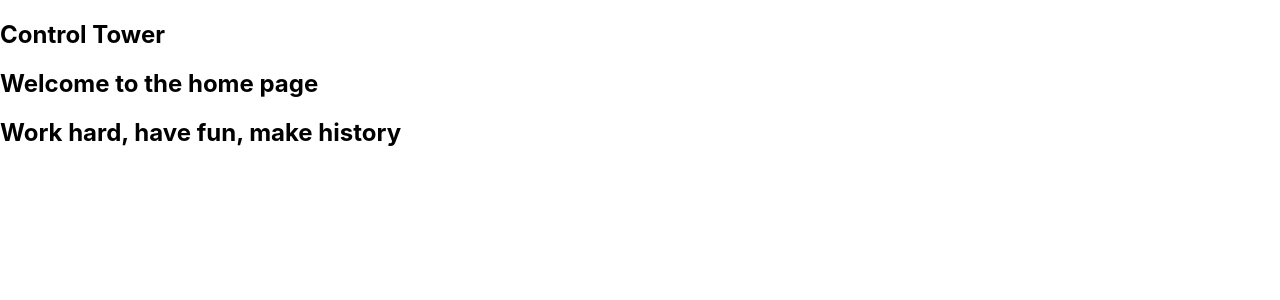
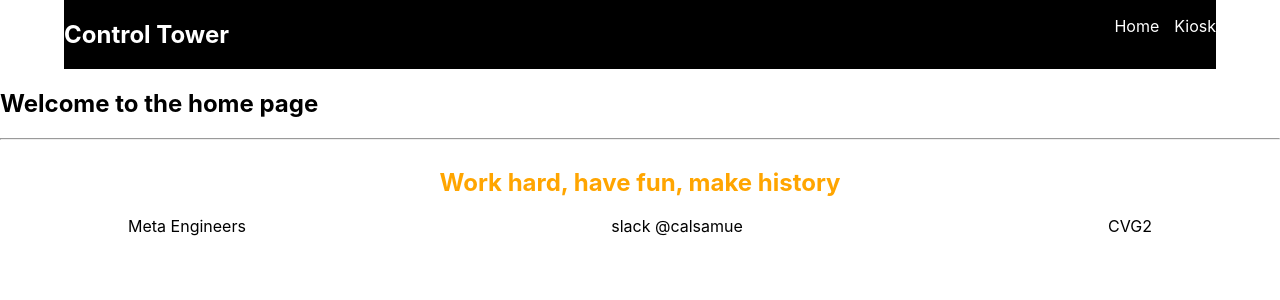
Before and after one commit to samleivadev/FrontEnd-UI, a React (Create React App) app: page / in a window 1280 px wide. Shown: the top 300 px of the page. Built offline with nearby package versions, Linux system fonts and the light colour scheme.

Commit message:
Basic header and footer

```diff
--- a/package.json
+++ b/package.json
@@ -10,6 +10,7 @@
     "react-dom": "^18.2.0",
     "react-router-dom": "^6.10.0",
     "react-scripts": "5.0.1",
+    "sass": "^1.60.0",
     "web-vitals": "^2.1.4"
   },
   "scripts": {
--- a/src/App.css
+++ b/src/App.css
@@ -1,4 +1,6 @@
-.App {
+
+
+/* .App {
   text-align: center;
 }
 
@@ -35,4 +37,4 @@
   to {
     transform: rotate(360deg);
   }
-}
+} */
--- a/src/components/footer/footer.js
+++ b/src/components/footer/footer.js
@@ -1,10 +1,26 @@
 import React from 'react';
+import style from '../footer/footer.module.css'
 
 const Footer = () => {
     return(
-        <div>
-            <h2>Work hard, have fun, make history</h2>
-        </div>
+        <section>
+            <hr />
+            <section className={style.topfooter}>
+              <h2>Work hard, have fun, make history</h2>
+            </section>
+            <section className={style.finfo}>
+                <section className={style.fleft}>
+                    Meta Engineers
+                </section>
+                <section className={style.fcenter}>
+                    slack @calsamue
+                </section>
+                <section className={style.fright}>
+                    CVG2
+                </section>
+            </section>
+
+        </section>
     );
 }
 
--- /dev/null
+++ b/src/components/footer/footer.module.css
@@ -0,0 +1,12 @@
+.topfooter{
+    display: flex;
+    justify-content: center;
+    color: orange;
+}
+
+.finfo{
+    display: flex;
+    justify-content: space-between;
+    margin-left: 10%;
+    margin-right: 10%;
+}
--- a/src/components/header/header.js
+++ b/src/components/header/header.js
@@ -1,9 +1,15 @@
+import { NavLink } from 'react-router-dom';
 import React from 'react';
+import style from '../header/header.module.css';
 
 const Header = () => {
     return(
-        <div>
+        <div className={style.header}>
             <h2>Control Tower</h2>
+            <ul>
+                <NavLink className={style.menu} to='/'>Home</NavLink>
+                <NavLink className={style.menu} to='/kiosk'>Kiosk</NavLink>
+            </ul>
         </div>
     );
 }
--- /dev/null
+++ b/src/components/header/header.module.css
@@ -0,0 +1,24 @@
+.header{
+
+    display: flex;
+    justify-content: space-between;
+    margin: auto;
+    width: 90%;
+    background-color: black;
+    color: white
+}
+ul{
+    display: flex;
+
+}
+.menu {
+
+    color: white;
+    text-decoration: none;
+    margin-left: 15px;
+
+
+}
+.menu:hover {
+    color: coral;
+}
```
Also changed, not shown: 1 other file (tests, documents, lock files or other folders).
